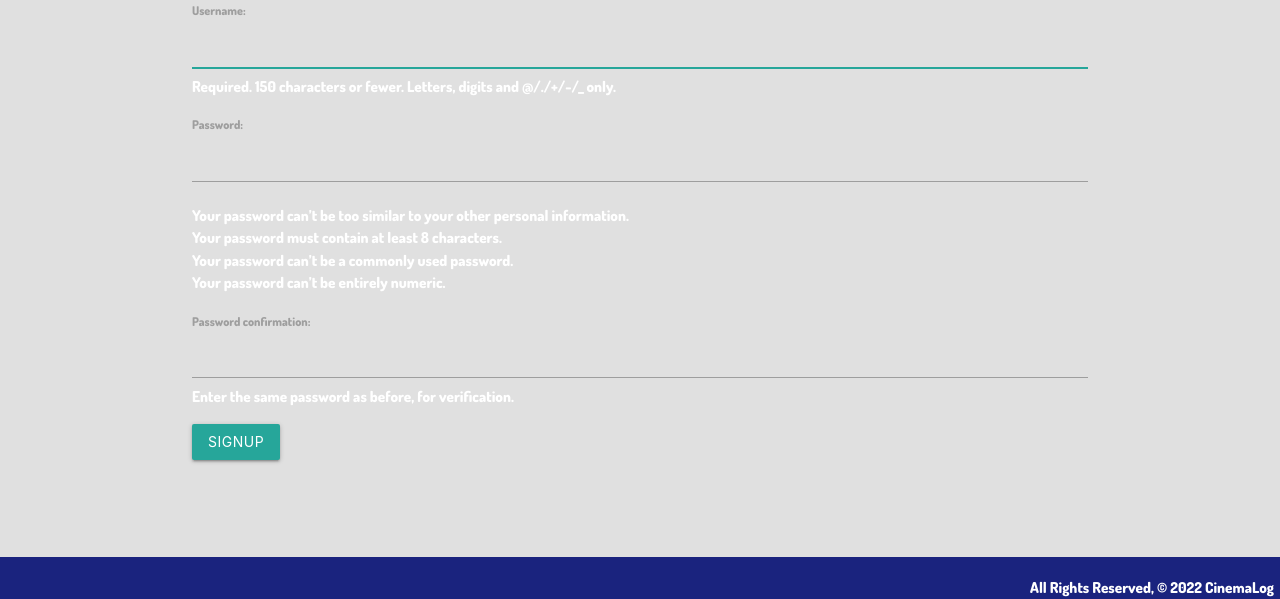
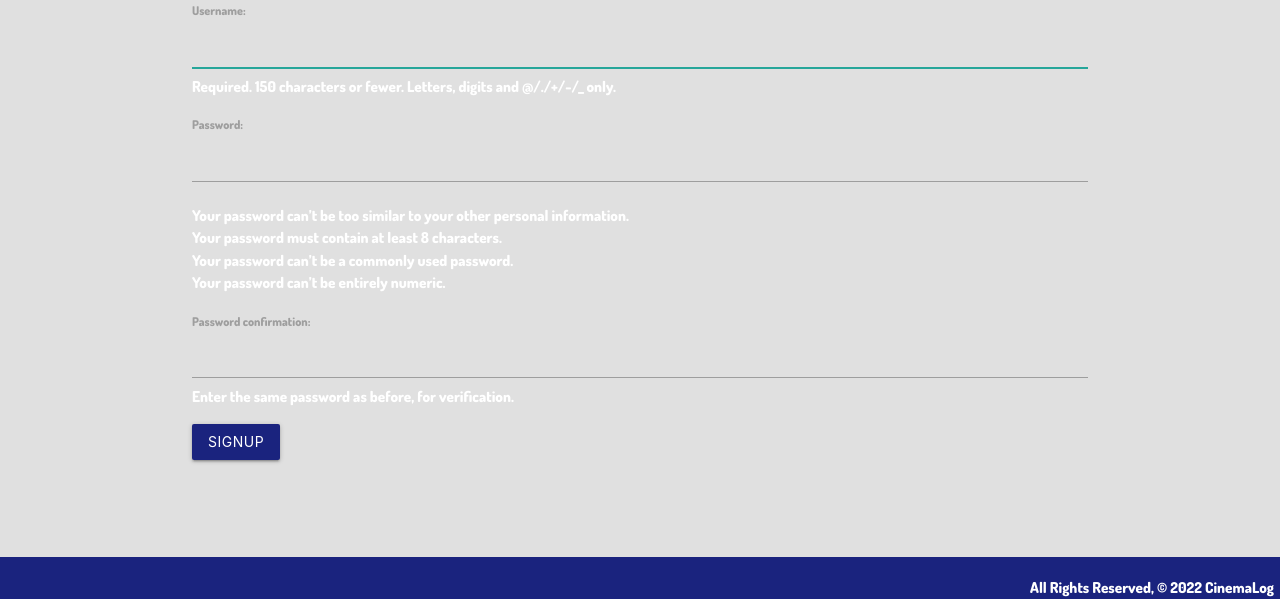
Before and after one commit to amr745/cinemalog, a Django app: page /accounts/signup/ in a window 1280 px wide. Shown: the part 201-800 px from the top of the page. Run offline with Django 4.2, Linux system fonts and the light colour scheme.

Commit message:
button dark

```diff
--- a/main_app/templates/registration/signup.html
+++ b/main_app/templates/registration/signup.html
@@ -8,7 +8,7 @@
 <form method="post" action="{% url 'signup' %}">
     {% csrf_token %}
   {{ form.as_p }}
-  <input type="submit" class="btn" value="signup">
+  <input type="submit" class="btn indigo darken-4" value="signup">
 </form>
 
 {% endblock %}
```
